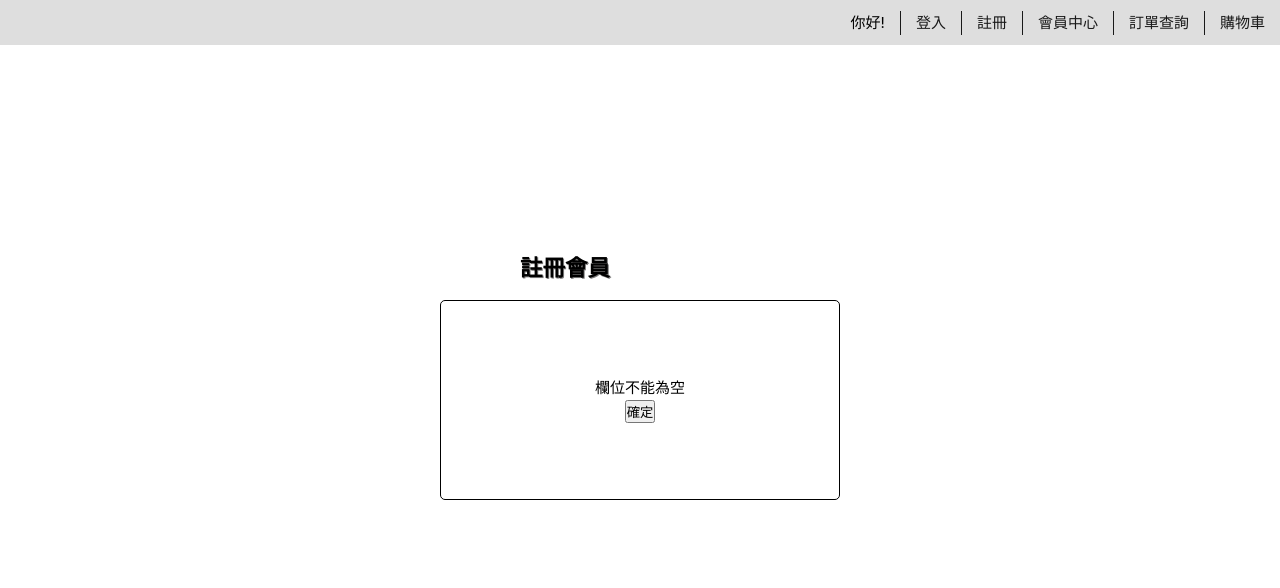
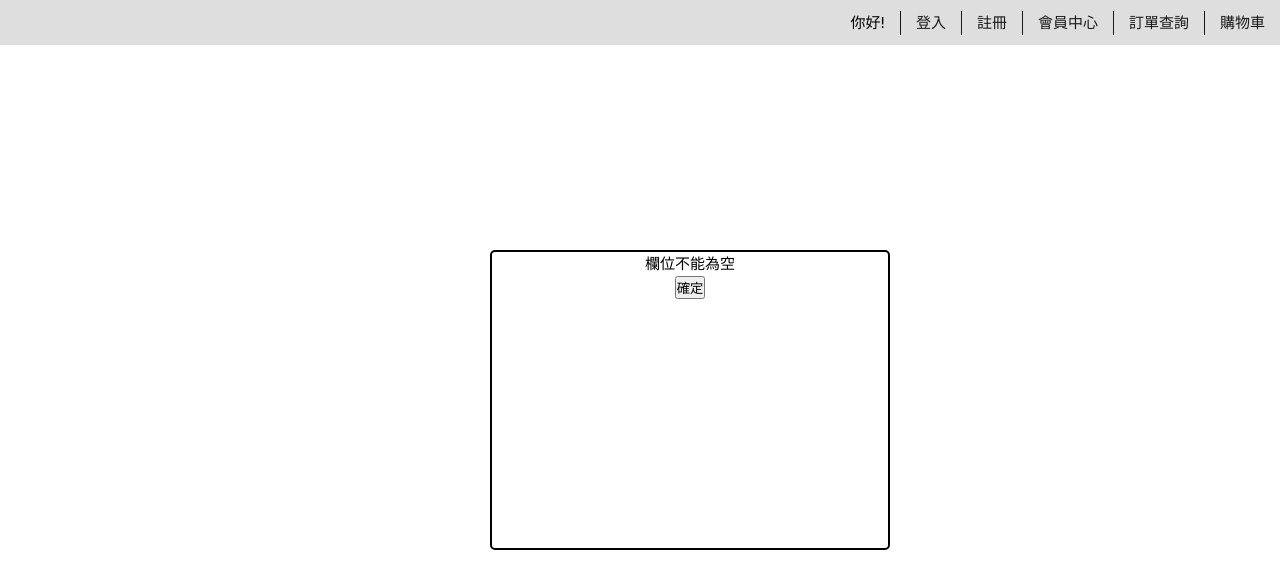
Before and after one commit to henrychen79/shopping_cart, a Vue app in the folder client/: page /register in a window 1280 px wide. Both pictures are taken after a click on the button "註冊". Shown: the top 588 px of the page. Built offline with nearby package versions, Linux system fonts and the light colour scheme.

Commit message:
[新增]彈窗效果

```diff
--- a/client/src/components/MemberView/memberinfo.vue
+++ b/client/src/components/MemberView/memberinfo.vue
@@ -8,7 +8,15 @@ const memberStore = useMemberStore();
 
 <template>
 
+
+
 <h1>會員中心</h1>
+    <Transition name="bounce" >
+        <p v-if="memberStore.show" class="textView">
+            <modifyName/>
+            <modifyPassWord/>
+        </p>
+    </Transition>
 <div class="mainInfo">
     <div class="reviseInfo">
         <h2>修改會員資料</h2>
@@ -23,8 +31,10 @@ const memberStore = useMemberStore();
         <div class="test"></div>
     </div>
 </div>
-    <modifyName/>
-    <modifyPassWord/>
+
+
+    <!-- <modifyName/>
+    <modifyPassWord/> -->
 </template>
 
 <style lang="scss" scoped>
@@ -63,4 +73,42 @@ h1{
         }
     }
 }
+.bounce-enter-active {
+  animation: bounce-in 0.5s;
+
+}
+.bounce-leave-active {
+  animation: bounce-in 0.5s reverse;
+}
+@keyframes bounce-in {
+
+  0% {
+    transform: scale(0)
+  }
+  50% {
+    transform: scale(1.25)
+  }
+  100% {
+    transform: scale(1)
+  }
+}
+.textView{
+    border: 2px solid black;
+    position: absolute;
+    // border: 1px solid black;
+    border-radius: 5px;
+    background-color: white;
+    top: 0;
+    right: 0;
+    bottom: 0;
+    left: 0;
+    margin: auto;
+    // top:50%;
+    // left: 50%;
+    // transform: translate(-50%,-50%);
+    width: 400px;
+    height: 300px;
+    z-index: 1;
+}
+
 </style>
--- a/client/src/components/MemberView/modifyName.vue
+++ b/client/src/components/MemberView/modifyName.vue
@@ -12,7 +12,7 @@ const memberStore = useMemberStore();
         </div>
         <div class="modify_name_btn">
             <button v-on:click="memberStore.modifyNickName">確認</button>
-            <button v-on:click="memberStore.OpenNameFn">取消</button>
+            <button v-on:click="memberStore.OpenNameFn(),memberStore.closeShowView()">取消</button>
         </div>
     </div>
 </template>
--- a/client/src/components/MemberView/modifyPw.vue
+++ b/client/src/components/MemberView/modifyPw.vue
@@ -20,7 +20,7 @@ const memberStore = useMemberStore();
         </div>
         <div class="modify_pw_btn">
             <button>確認</button>
-            <button v-on:click="memberStore.OpenPwFn">取消</button>
+            <button v-on:click="memberStore.OpenPwFn(),memberStore.closeShowView()">取消</button>
         </div>
     </div>
 </template>
--- a/client/src/components/OrderView/Inquire.vue
+++ b/client/src/components/OrderView/Inquire.vue
@@ -12,12 +12,12 @@ console.log(orderStore.orderList)
     <!-- <h1>{{orderStore.testNum}}</h1> -->
     <div class="ordermain">
        <div class="orderInfo" >
-            <div class="Info" v-for="(item,index) in orderStore.orderList">
+            <div class="Info" v-for="(item) in orderStore.orderList"  v-bind:key="item.id">
                 <div class="content">
-                    <p>訂單編號:{{item.orderNum}}</p>
-                    <p>訂單內容:{{item.productName}}</p>
-                    <p>訂單時間:{{item.orderTime}}</p>
-                    <p>訂單金額:${{item.totalPrice}}</p>
+                    <p>訂單編號:{{item.order_amount}}</p>
+                    <p>訂單內容:{{item.order_number}}</p>
+                    <p>訂單時間:{{item.order_time}}</p>
+                    <p>訂單金額:${{item.order_prize}}</p>
                 </div>
                 <div class="status">
                     <p>付款狀態:{{item.pay_status}}</p>
--- a/client/src/components/registerComponents.vue
+++ b/client/src/components/registerComponents.vue
@@ -1,11 +1,17 @@
 <script setup>
 import { ref,reactive ,computed} from 'vue';
 import {useRegisterStore} from "../stores/registerStore"
+import registerWarm from '../components/registerWarm.vue'
 const registerStore = useRegisterStore()
 </script>
 
 
 <template>
+    <Transition name="bounce" >
+    <p v-if="registerStore.show" class="warmView">
+        <registerWarm/>
+    </p>
+    </Transition>
 
     <div class="container">
         <h2>註冊會員</h2>
@@ -163,4 +169,43 @@ const registerStore = useRegisterStore()
 }
 }
 
+.bounce-enter-active {
+  animation: bounce-in 0.5s;
+
+}
+.bounce-leave-active {
+  animation: bounce-in 0.5s reverse;
+}
+@keyframes bounce-in {
+  0% {
+    transform: scale(0)
+  }
+  50% {
+    transform: scale(1.25)
+  }
+  100% {
+    transform: scale(1)
+  }
+}
+.warmView{
+    border: 2px solid black;
+    position: absolute;
+    margin: auto;
+    // border: 1px solid black;
+    border-radius: 5px;
+    background-color: white;
+    top: 0;
+    right: 0;
+    bottom: 0;
+    left: 0;
+    margin: auto;
+    // top:50%;
+    // left: 50%;
+    // transform: translate(-50%,-50%);
+    width: 400px;
+    height: 300px;
+    z-index: 1;
+}
+
+
 </style>
--- a/client/src/components/registerWarm.vue
+++ b/client/src/components/registerWarm.vue
@@ -6,7 +6,7 @@ const registerStore = useRegisterStore()
 </script>
 
 <template>
-    <div :class="['warmMain',{warmOpen:registerStore.warmTextBtn}]">
+    <div class='warmMain'>
         <div class="warmText">
             <p v-text="registerStore.warmText"></p>
         </div>
@@ -18,23 +18,23 @@ const registerStore = useRegisterStore()
 
 <style lang="scss" scoped>
 .warmMain{
-    position: absolute;
-    border: 1px solid black;
-    border-radius: 5px;
-    background-color: white;
-    top:50%;
-    left: 50%;
-    transform: translate(-50%,-50%);
+    // position: absolute;
+    // border: 1px solid black;
+    // border-radius: 5px;
+    // background-color: white;
+    // top:50%;
+    // left: 50%;
+    // transform: translate(-50%,-50%);
     display: flex;
     flex-direction: column;
     justify-content: center;
     align-items: center;
-    width: 400px;
-    height: 200px;
-    z-index: 1;
+    // width: 400px;
+    // height: 200px;
+    // z-index: 1;
 }
-.warmOpen{
-    display:none;
-}
+// .warmOpen{
+//     display:none;
+// }
 
 </style>
--- a/client/src/stores/memberStore.js
+++ b/client/src/stores/memberStore.js
@@ -6,21 +6,30 @@ export const useMemberStore = defineStore('memberStore',()=>{
     let modifyNameOpen = ref(true)
     let modifyPwOpen = ref(true)
 
+    let show = ref(false)
+
     const OpenNameFn = ()=>{
+        show.value = true
         if(!modifyNameOpen.value){
             modifyNameOpen.value = true
+            closeShowView ()
         }else{
             modifyNameOpen.value = false
             modifyPwOpen.value = true
         }
     }
     const OpenPwFn = ()=>{
+        show.value = true
         if(!modifyPwOpen.value){
             modifyPwOpen.value = true
+            closeShowView ()
         }else{
             modifyPwOpen.value = false
             modifyNameOpen.value = true
         }
+    }
+    const closeShowView =()=>{
+        show.value = false
     }
 
     //修改暱稱fetch串接
@@ -54,7 +63,7 @@ export const useMemberStore = defineStore('memberStore',()=>{
 
 
     return{
-        modifyNameOpen,modifyPwOpen,modifyNamedata,
-        OpenNameFn,OpenPwFn,modifyNickName
+        modifyNameOpen,modifyPwOpen,modifyNamedata,show,
+        OpenNameFn,OpenPwFn,modifyNickName,closeShowView
     }
 })
--- a/client/src/stores/orderStore.js
+++ b/client/src/stores/orderStore.js
@@ -93,7 +93,7 @@ export const userOrderStore = defineStore('orderStore',()=>{
                 console.error('Error:', error);
             });
 
-                // orderList.value = data //假資料用
+                orderList.value = data //假資料用
             }catch (error) {
                 console.log(error)
         }
--- a/client/src/stores/registerStore.js
+++ b/client/src/stores/registerStore.js
@@ -2,7 +2,8 @@ import { defineStore } from 'pinia'
 import{ref,reactive,computed} from "vue"
 export const useRegisterStore = defineStore('RegisterStore',()=>{
     //密碼警示 顯示開關
-   let passControl = ref(false)
+    let passControl = ref(false)
+
 
     //密碼警示文字
     let passwordError = ref(false);
@@ -29,8 +30,9 @@ export const useRegisterStore = defineStore('RegisterStore',()=>{
         doublePassword:null
     })
 
+    let show=ref(false)
     let warmText = ref('')
-    let warmTextBtn = ref(true)
+    // let warmTextBtn = ref(true)
 
 //===================================================以下為各種function
 
@@ -103,10 +105,13 @@ export const useRegisterStore = defineStore('RegisterStore',()=>{
 
     //點選註冊後，所顯示的各種警告視窗文字
     const warmTextFn=()=>{
-        if(warmTextBtn.value){
-            warmTextBtn.value = false
+        console.log(show.value)
+        if(show.value){
+            show.value=false
+            // warmTextBtn.value = false
         }else{
-            warmTextBtn.value = true
+            // warmTextBtn.value = true
+            show.value=true
         }
     }
 
@@ -131,7 +136,6 @@ export const useRegisterStore = defineStore('RegisterStore',()=>{
                 .then(function(res){
                     //假資料用
                     return res.userStore.some(function(item,index,array){
-                        console.log(item.account,data.account)
                         return item.account === data.account
                      })
 
@@ -215,6 +219,6 @@ export const useRegisterStore = defineStore('RegisterStore',()=>{
     return{
         checkRegisterInfo,checkPassword,checkAccount,AccountP,registControl,warmTextFn,
         data,regex,passControl,passwordError,passwordWarn,fontColor,accountControl,
-        accountError,accountColor,accountWarn,registOpen,warmText,warmTextBtn
+        accountError,accountColor,accountWarn,registOpen,warmText,show
     }
 })
--- a/client/src/views/MemberCentre.vue
+++ b/client/src/views/MemberCentre.vue
@@ -14,6 +14,8 @@ import memberinfo from '../components/MemberView/memberinfo.vue'
 
 <style lang="scss" scoped>
 
+
+
 .main{
     border: 2px solid black;
     width: 100%;
--- a/client/src/views/register.vue
+++ b/client/src/views/register.vue
@@ -2,13 +2,15 @@
 import Header from '../components/Header.vue'
 import registerComponents from '../components/registerComponents.vue'
 import registerWarm from '../components/registerWarm.vue'
+
 </script>
 
 <template>
     <Header />
     <div class="regist_main">
-        <registerWarm/>
+        <!-- <registerWarm/> -->
         <registerComponents/>
+
     </div>
 </template>
 
```
